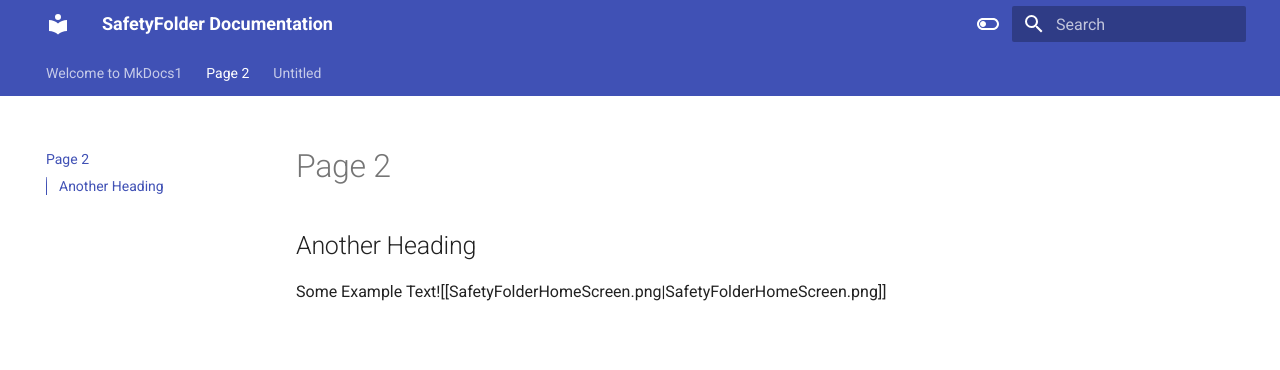
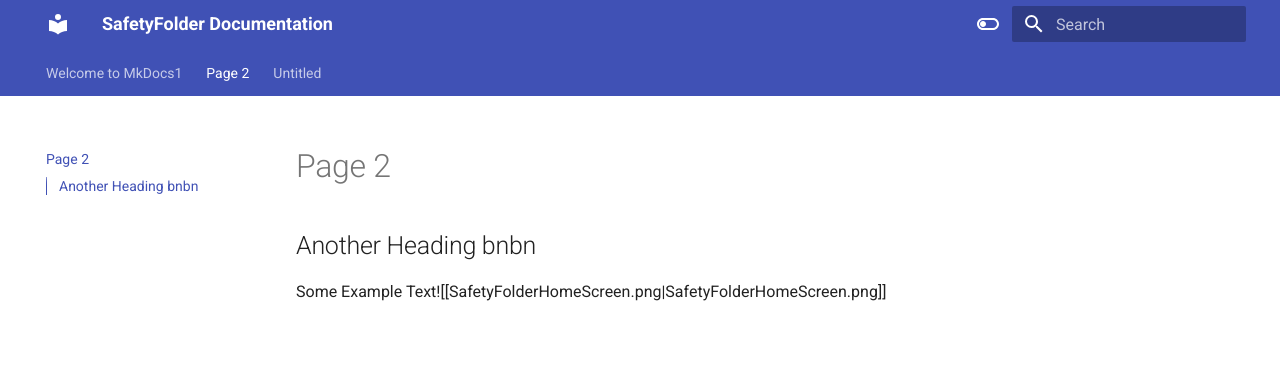
Before and after one commit to Paulwatchful/MkDocs, an MkDocs documentation site: the page built from docs/Page2.md, in a window 1280 px wide. Shown: the top 370 px of the page. Built offline with MkDocs 1.6.1 and Material for MkDocs 9.7.7, drawn with Linux system fonts in a browser that asks for light colours.

Commit message:
PUSH NOTE : Page2.md

```diff
--- a/docs/Page2.md
+++ b/docs/Page2.md
@@ -3,6 +3,6 @@ share: "true"
 ---
 # Page 2
 
-## Another Heading
+## Another Heading  bnbn
 
 Some Example Text![[SafetyFolderHomeScreen.png|SafetyFolderHomeScreen.png]]
```
